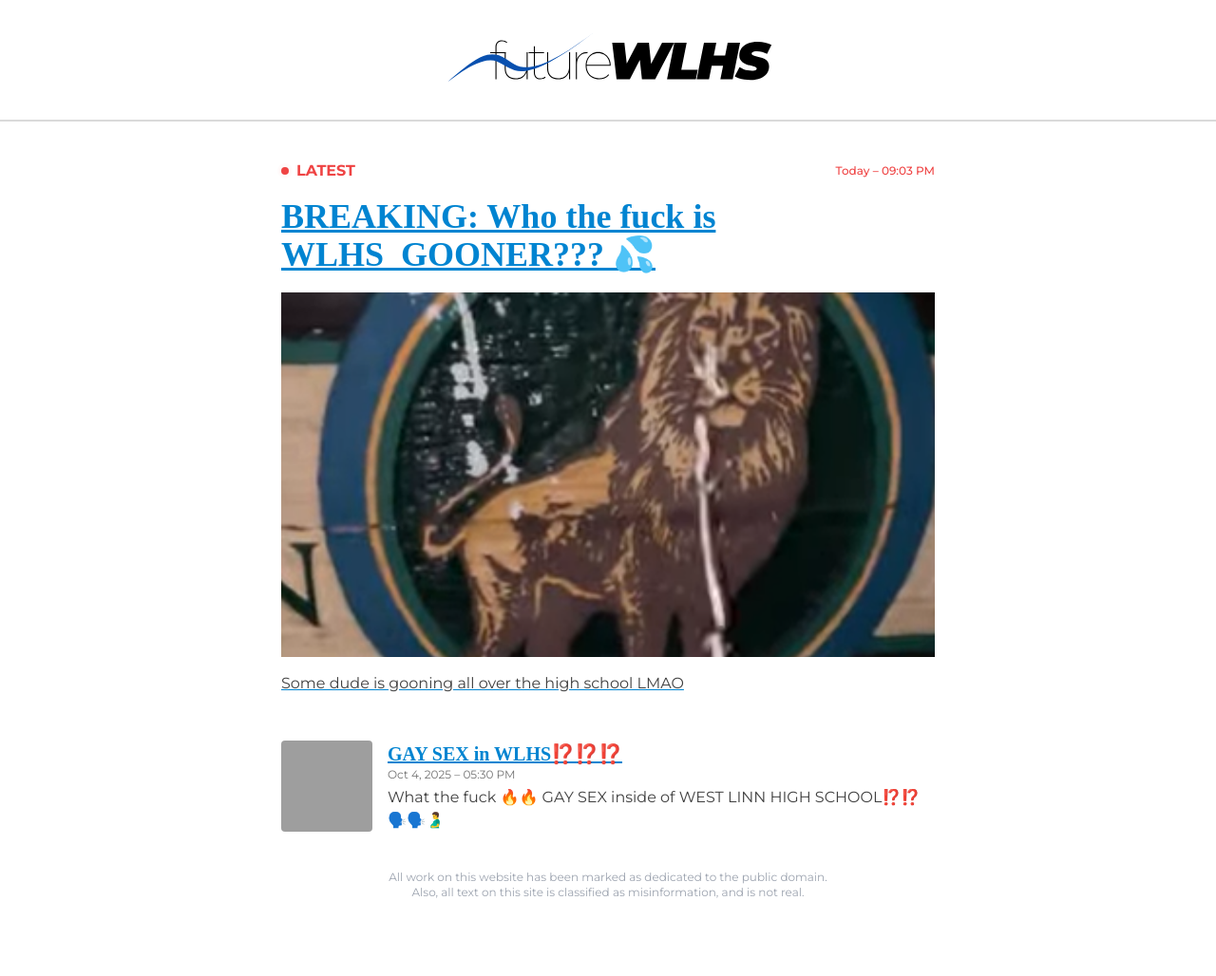
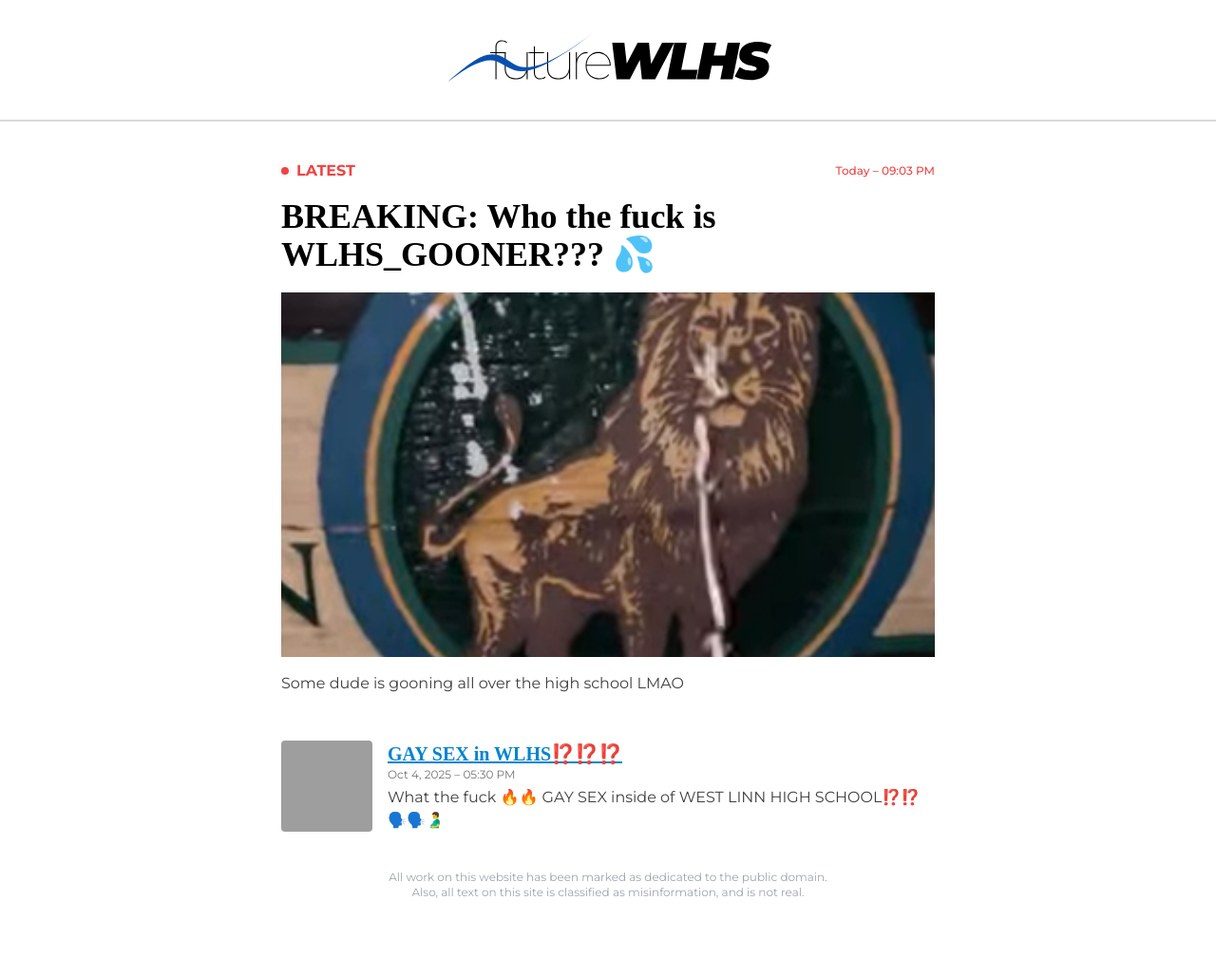
Before and after one commit to futurewlhs/futurewlhs.github.io, a Jekyll site: the page built from index.html, in a window 1280 px wide. Shown: the whole page at 95% size. Built offline with Jekyll 4.4.1, drawn with Linux system fonts in a browser that asks for light colours; nearby versions of some CDN libraries; some web fonts are replaced; grey boxes are pictures that could not be loaded.

Commit message:
Update default.html

```diff
--- a/_layouts/default.html
+++ b/_layouts/default.html
@@ -62,23 +62,23 @@
   </main>
 
   <style>
-    h1 {
+    article h1 {
       font-size: 1.875rem;
       line-height: calc(1.75 / 1.25);
       font-weight: 800;
     }
-    h2 {
+    article h2 {
       font-size: 1.5rem;
       line-height: calc(2 / 1.5);
       font-weight: 700;
     }
-    h3 {
+    article h3 {
       font-size: 1.25rem;
       line-height: calc(2.25 / 1.875);
       font-weight: 600;
     }
 
-    a {
+    article a {
       color: oklch(58.8% 0.158 241.966);
       text-decoration-line: underline;
     }
```
